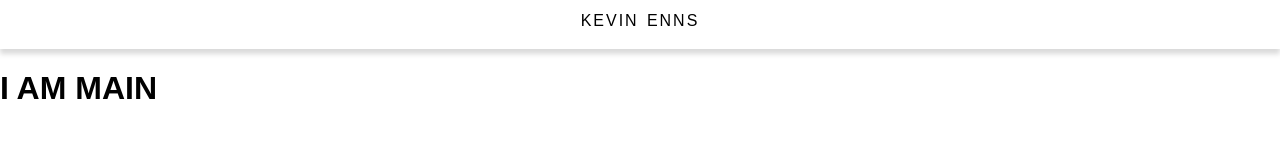
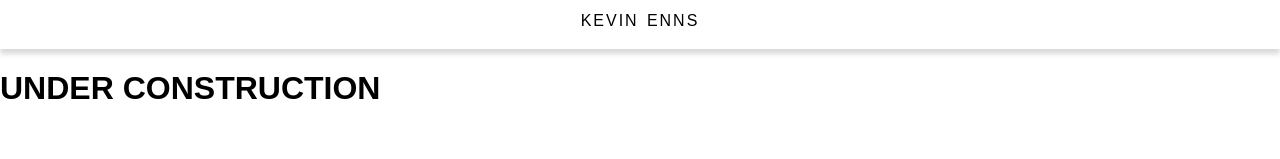
Before and after one commit to ennskevin/portfolio-react, a React (Vite) app: page / in a window 1280 px wide. Shown: the part 141-300 px from the top of the page. Built offline with nearby package versions, Linux system fonts and the light colour scheme; a web font is replaced by a local one.

Commit message:
Add 'under construction' header

```diff
--- a/src/components/Main.tsx
+++ b/src/components/Main.tsx
@@ -3,7 +3,7 @@ import ProjectEntry from "./ProjectEntry"
 export default function Main() {
     return (
         <>
-            <h1>I AM MAIN</h1>
+            <h1>UNDER CONSTRUCTION</h1>
             <ProjectEntry />
         </>
     )
```
